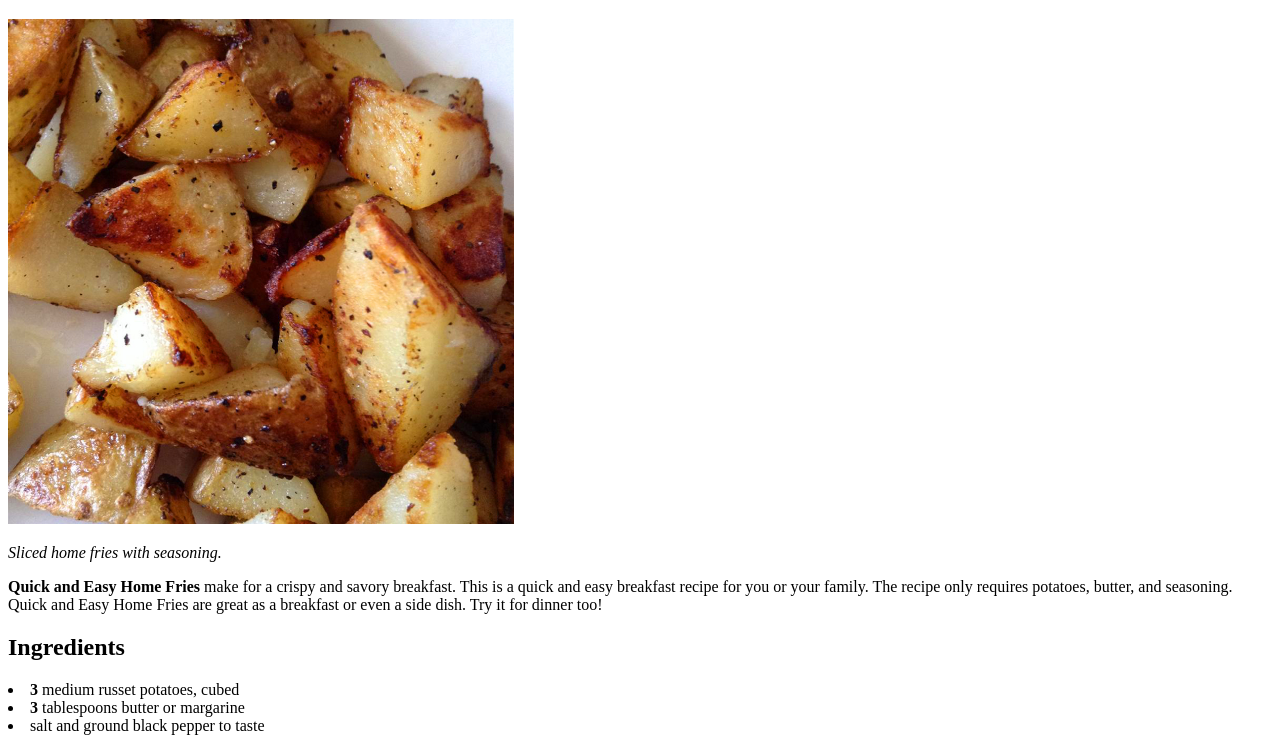
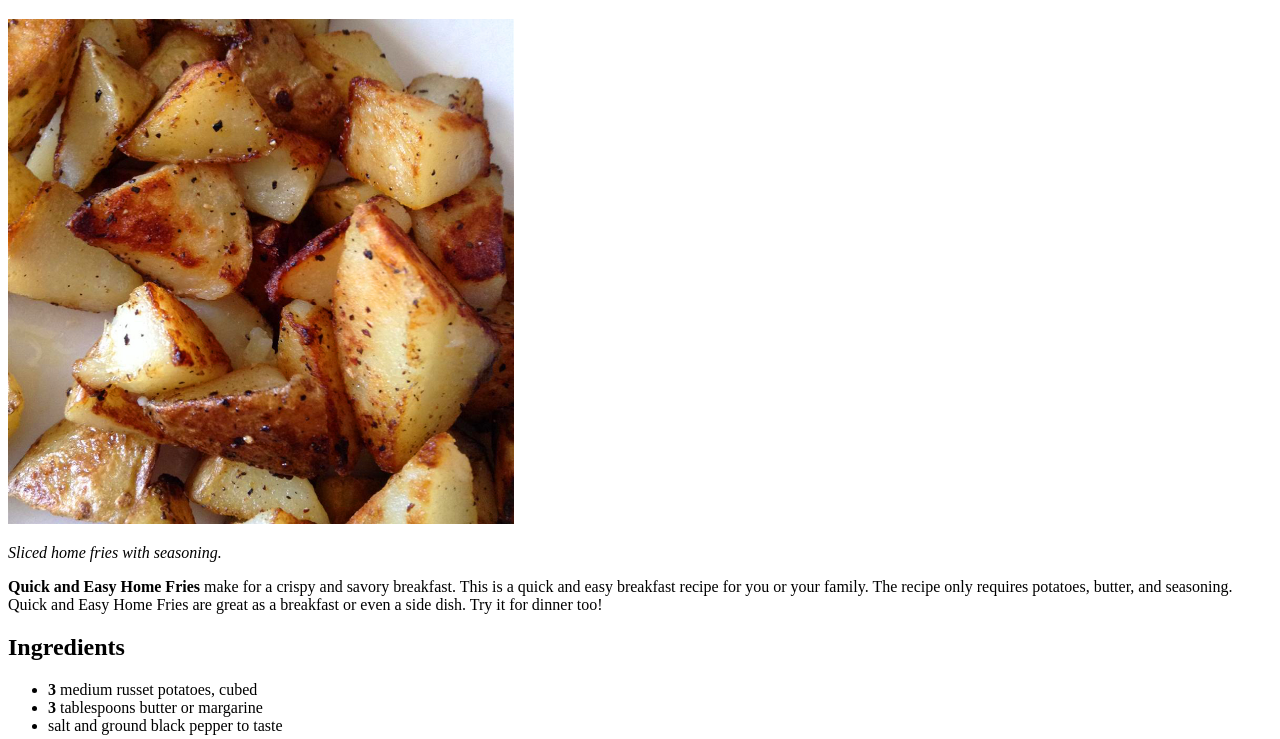
Before and after one commit to mjiaou/odin-recipes, a plain HTML site: page recipes/fries.html in a window 1280 px wide. Shown: the part 61-800 px from the top of the page. Drawn offline with Linux system fonts and the light colour scheme.

Commit message:
Fix unordered lists

```diff
--- a/recipes/fries.html
+++ b/recipes/fries.html
@@ -21,9 +21,11 @@
         Try it for dinner too!
         <h2>Ingredients</h2>
     </p>
-    <li><strong>3</strong> medium russet potatoes, cubed</li>
-    <li><strong>3</strong> tablespoons butter or margarine</li>
-    <li>salt and ground black pepper to taste</li>
+    <ul>
+        <li><strong>3</strong> medium russet potatoes, cubed</li>
+        <li><strong>3</strong> tablespoons butter or margarine</li>
+        <li>salt and ground black pepper to taste</li>
+    </ul>
 
     <h2>Steps</h2>
     <ol>
```
Also changed, not shown: index.html (+4 -0 lines), recipes/eggs.html (+2 -0 lines), recipes/pancakes.html (+3 -0 lines).
